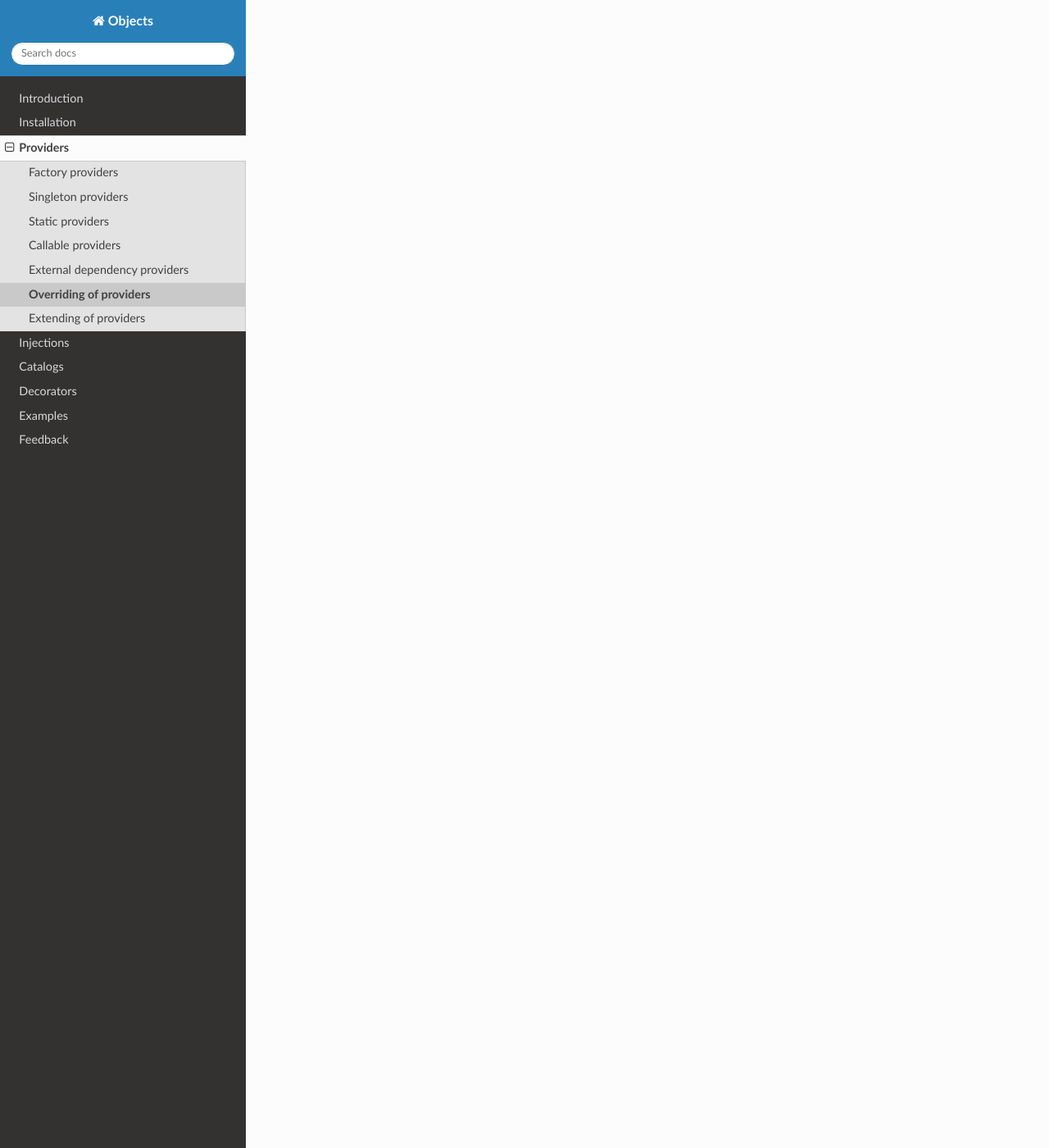
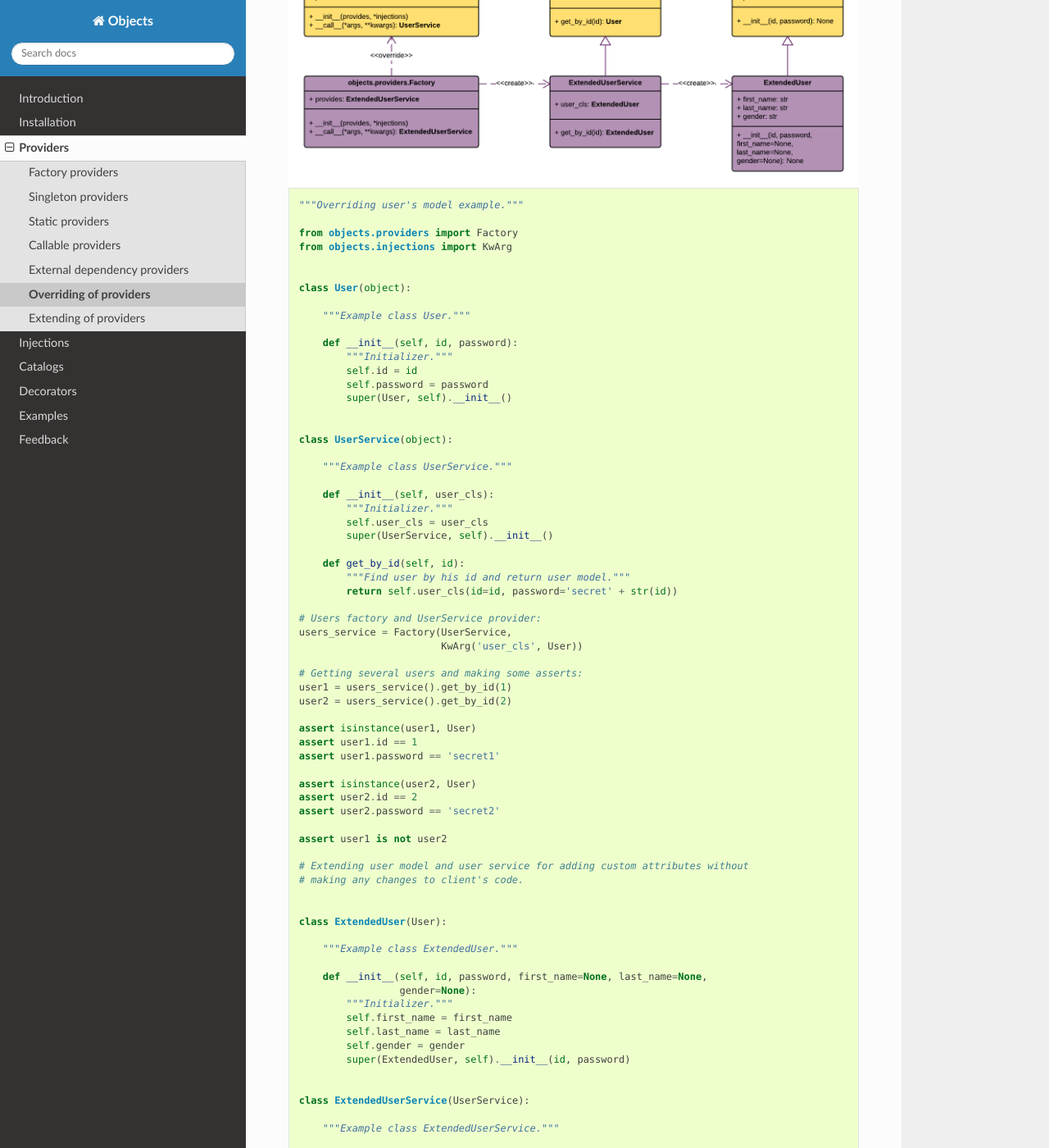
Before and after one commit to ets-labs/python-dependency-injector, a Sphinx documentation site: the page built from docs/providers/overriding.rst, in a window 1280 px wide and 1400 px high, scrolled down 2197 px. Shown: the whole window at 82% size. Built offline with Sphinx 7.4.7 and the Read the Docs theme 2.0.0, drawn with Linux system fonts in a browser that asks for light colours; some of the changed text lies outside the part shown.

Commit message:
Adding docs for overriding of providers

```diff
--- a/docs/providers/overriding.rst
+++ b/docs/providers/overriding.rst
@@ -2,3 +2,185 @@
 -----------------------
 
 Every provider could be overridden by another provider.
+
+This gives opportunity to make system behaviour more flexible in some points.
+The main feature is that while your code is using providers, it depends on
+providers, but not on the objects that providers provide. As a result of this,
+you can change providing by provider object to a different one, but still
+compatible one, without chaning your previously written code.
+
+Provider overriding functionality has such interface:
+
+.. image:: /images/provider_override.png
+    :width: 45%
+    :align: center
+
++ ``Provider.override()`` - takes another provider that will be used instead of
+  current provider. This method could be called several times. In such case,
+  last passed provider would be used as overriding one.
++ ``Provider.reset_override()`` - resets all overriding providers. Provider
+  starts to behave itself like usual.
++ ``Provider.is_overridden`` - bool, ``True`` if provider is overridden.
+
+.. note::
+
+   Actually, initial provider forms stack from overriding providers. There is
+   some, not so common, but still usefull, functionality that could be used:
+
+   + ``Provider.last_overriding`` - always keeps reference to last overriding
+     provider.
+   + ``Provider.reset_last_overriding()`` - remove last overriding provider
+     from stack of overriding providers.
+
+Example:
+
+.. image:: /images/providers/overriding_simple.png
+    :width: 80%
+    :align: center
+
+.. code-block:: python
+
+    """Simple providers overriding example."""
+
+    from objects.providers import Factory
+
+
+    class User(object):
+
+        """Example class User."""
+
+    # Users factory:
+    users_factory = Factory(User)
+
+    # Creating several User objects:
+    user1 = users_factory()
+    user2 = users_factory()
+
+    # Making some asserts:
+    assert user1 is not user2
+    assert isinstance(user1, User) and isinstance(user2, User)
+
+
+    # Extending User:
+    class SuperUser(User):
+
+        """Example class SuperUser."""
+
+    # Overriding users factory:
+    users_factory.override(Factory(SuperUser))
+
+    # Creating some more User objects using overridden users factory:
+    user3 = users_factory()
+    user4 = users_factory()
+
+    # Making some asserts:
+    assert user4 is not user3
+    assert isinstance(user3, SuperUser) and isinstance(user4, SuperUser)
+
+Example:
+
+.. image:: /images/providers/overriding_users_model.png
+    :width: 100%
+    :align: center
+
+.. code-block:: python
+
+    """Overriding user's model example."""
+
+    from objects.providers import Factory
+    from objects.injections import KwArg
+
+
+    class User(object):
+
+        """Example class User."""
+
+        def __init__(self, id, password):
+            """Initializer."""
+            self.id = id
+            self.password = password
+            super(User, self).__init__()
+
+
+    class UserService(object):
+
+        """Example class UserService."""
+
+        def __init__(self, user_cls):
+            """Initializer."""
+            self.user_cls = user_cls
+            super(UserService, self).__init__()
+
+        def get_by_id(self, id):
+            """Find user by his id and return user model."""
+            return self.user_cls(id=id, password='secret' + str(id))
+
+    # Users factory and UserService provider:
+    users_service = Factory(UserService,
+                            KwArg('user_cls', User))
+
+    # Getting several users and making some asserts:
+    user1 = users_service().get_by_id(1)
+    user2 = users_service().get_by_id(2)
+
+    assert isinstance(user1, User)
+    assert user1.id == 1
+    assert user1.password == 'secret1'
+
+    assert isinstance(user2, User)
+    assert user2.id == 2
+    assert user2.password == 'secret2'
+
+    assert user1 is not user2
+
+    # Extending user model and user service for adding custom attributes without
+    # making any changes to client's code.
+
+
+    class ExtendedUser(User):
+
+        """Example class ExtendedUser."""
+
+        def __init__(self, id, password, first_name=None, last_name=None,
+                     gender=None):
+            """Initializer."""
+            self.first_name = first_name
+            self.last_name = last_name
+            self.gender = gender
+            super(ExtendedUser, self).__init__(id, password)
+
+
+    class ExtendedUserService(UserService):
+
+        """Example class ExtendedUserService."""
+
+        def get_by_id(self, id):
+            """Find user by his id and return user model."""
+            user = super(ExtendedUserService, self).get_by_id(id)
+            user.first_name = 'John' + str(id)
+            user.last_name = 'Smith' + str(id)
+            user.gender = 'male'
+            return user
+
+    # Overriding users_service provider:
+    extended_users_service = Factory(ExtendedUserService,
+                                     KwArg('user_cls', ExtendedUser))
+    users_service.override(extended_users_service)
+
+    # Getting few other users users and making some asserts:
+    user3 = users_service().get_by_id(3)
+    user4 = users_service().get_by_id(4)
+
+    assert isinstance(user3, ExtendedUser)
+    assert user3.id == 3
+    assert user3.password == 'secret3'
+    assert user3.first_name == 'John3'
+    assert user3.last_name == 'Smith3'
+
+    assert isinstance(user4, ExtendedUser)
+    assert user4.id == 4
+    assert user4.password == 'secret4'
+    assert user4.first_name == 'John4'
+    assert user4.last_name == 'Smith4'
+
+    assert user3 is not user4
```
Also changed, not shown: docs/providers/factory.rst (+20 -13 lines), docs/images/internals.png (added), docs/images/provider_override.png (added), docs/images/providers/overriding_simple.png (added), docs/images/providers/overriding_users_model.png (added), 1 other file.
